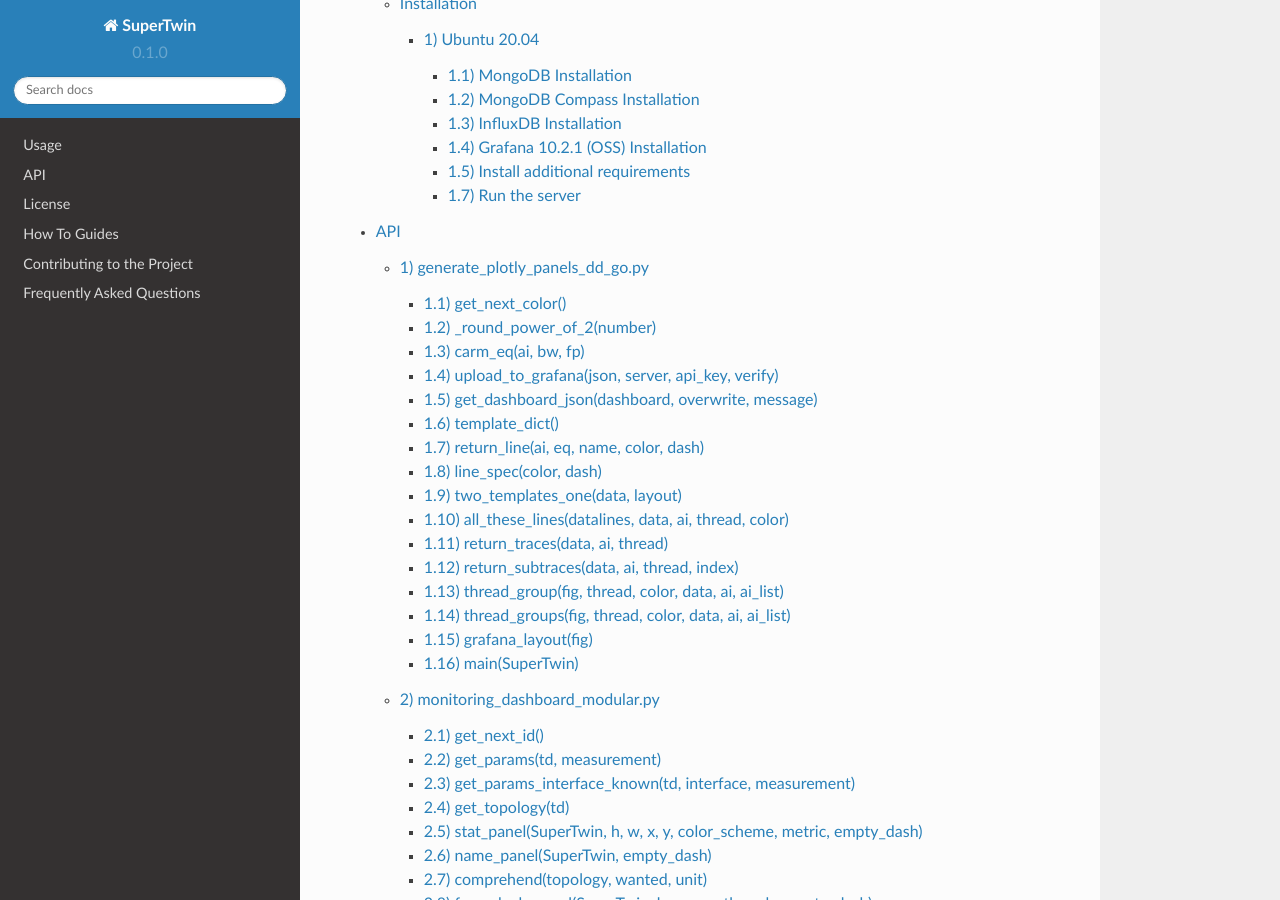
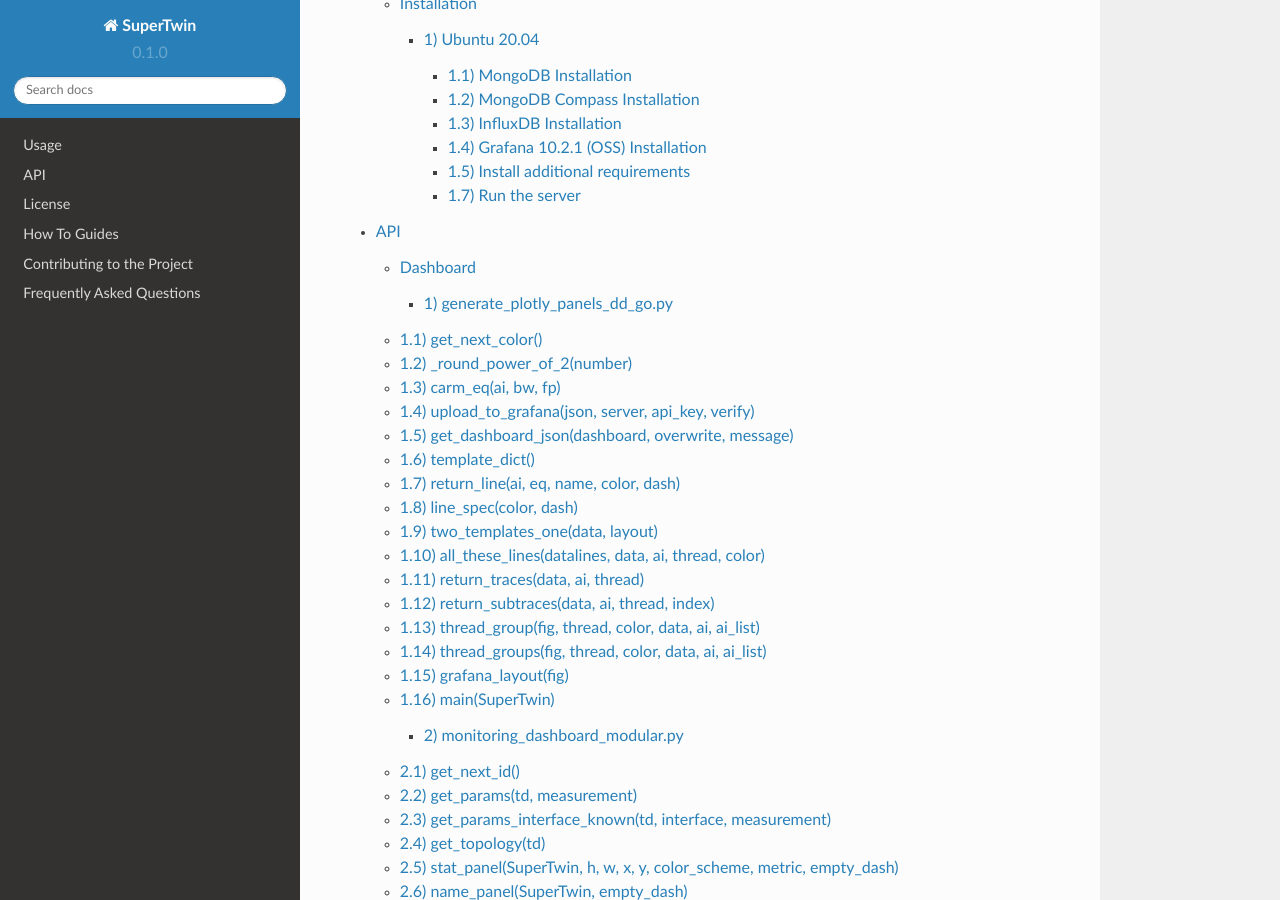
Before and after one commit to AliFehmi/readthedocs_deneme, a Sphinx documentation site: the page built from docs/source/index.rst, in a window 1280 px wide and 900 px high, scrolled down 3002 px. Built offline with Sphinx 7.4.7 and the Read the Docs theme 2.0.0, drawn with Linux system fonts in a browser that asks for light colours.

Commit message:
headline

```diff
--- a/docs/source/api.rst
+++ b/docs/source/api.rst
@@ -1,5 +1,10 @@
 API
 ===
+
+.. _dashboard:
+
+Dashboard
+---------
 
 .. autosummary::
    :toctree: generated
```
Also changed, not shown: other parts of docs/source/api.rst (+4 -0 lines).
